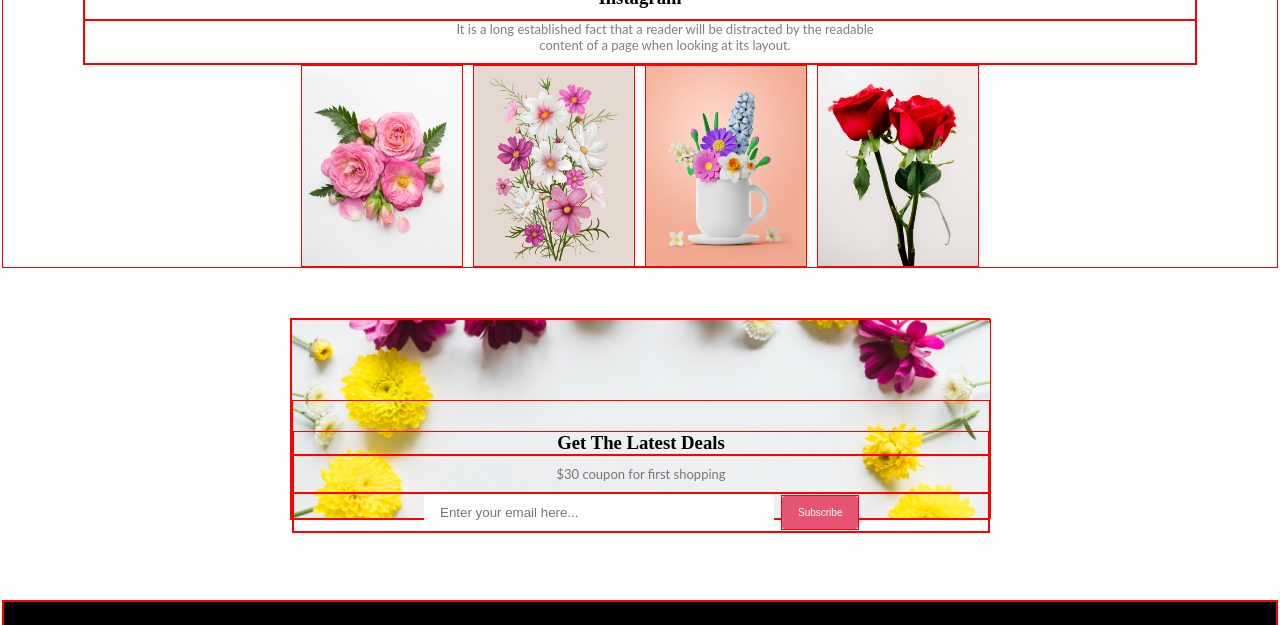
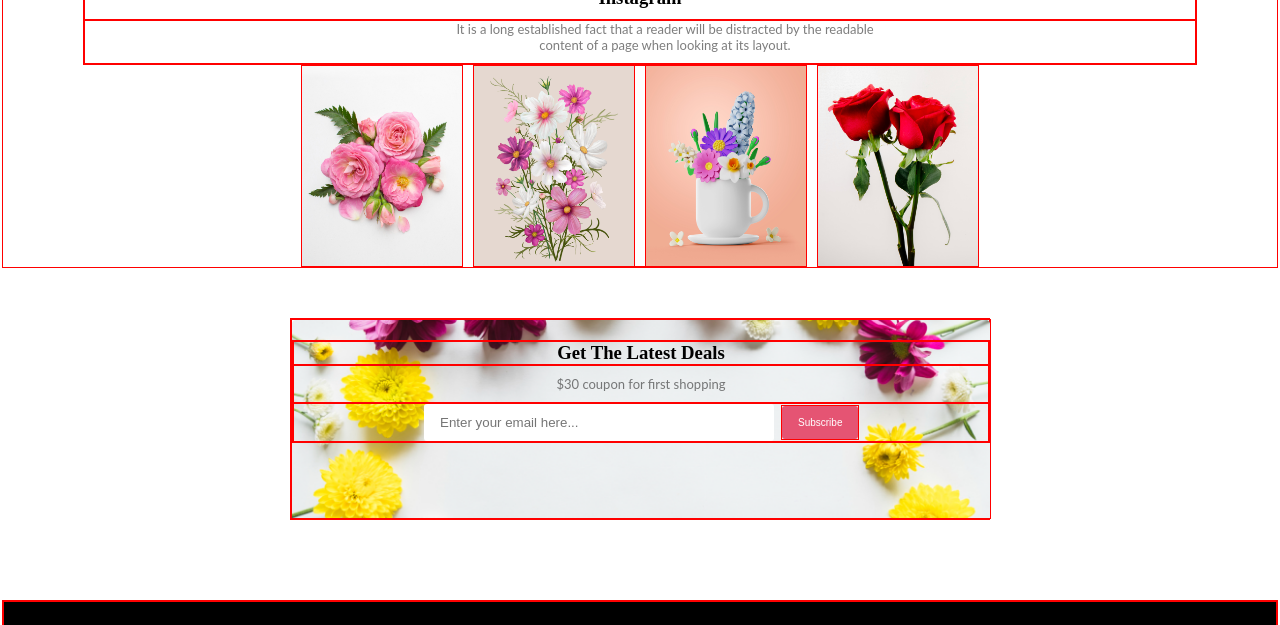
Before and after one commit to oyshe1/flower-shop-assignment, a plain HTML site: page index.html in a window 1280 px wide. Shown: the part 1644-2269 px from the top of the page. Drawn offline with Linux system fonts and the light colour scheme.

Commit message:
some style changed in banner

```diff
--- a/styles/style.css
+++ b/styles/style.css
@@ -197,8 +197,8 @@ gap: 5px;
 }
 .latest-deal-text{
     text-align: center;
-    margin-top: 80px;
-    padding-top: 30px;
+    margin-top: 20px;
+
 }
 .input-container{
     display: flex;
```
